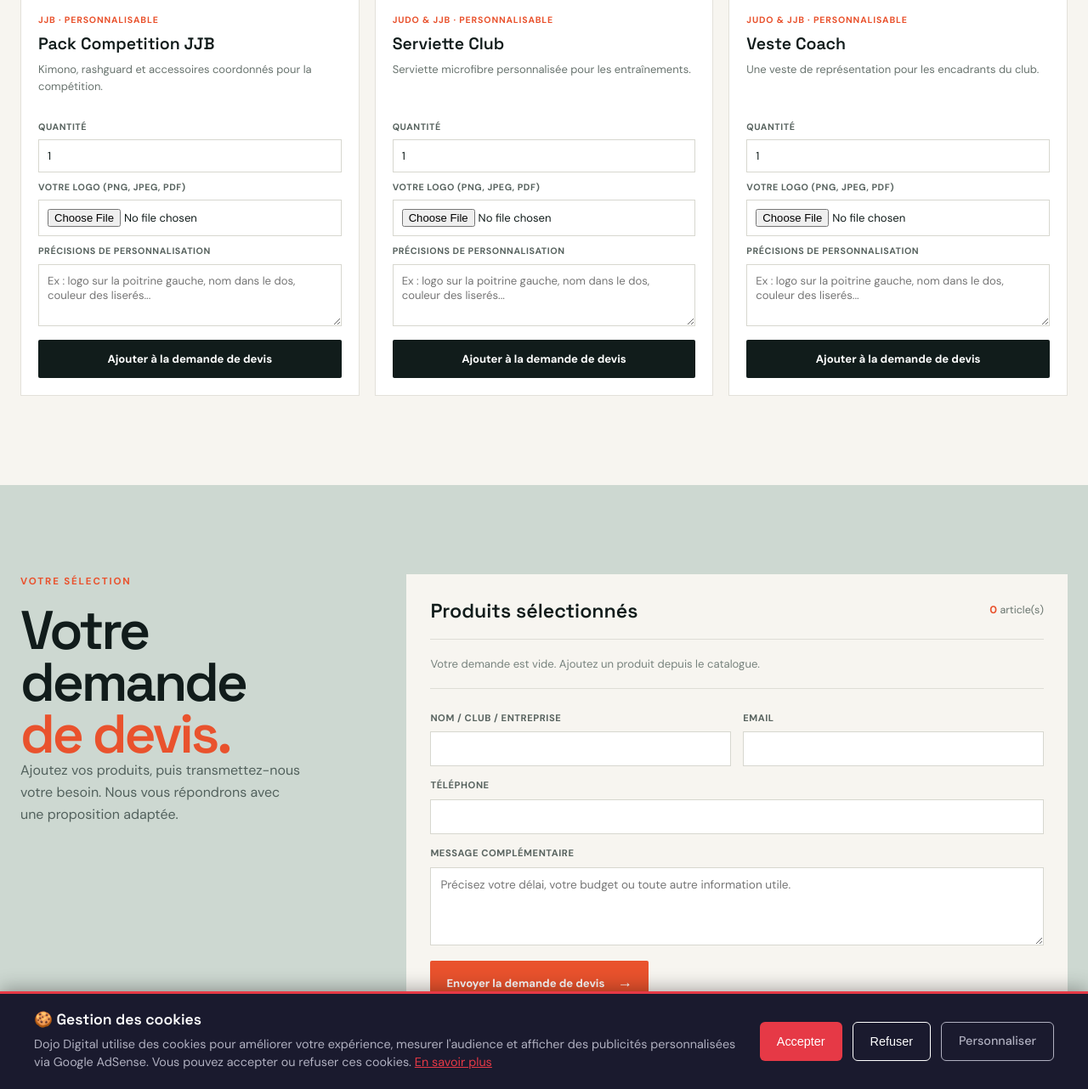
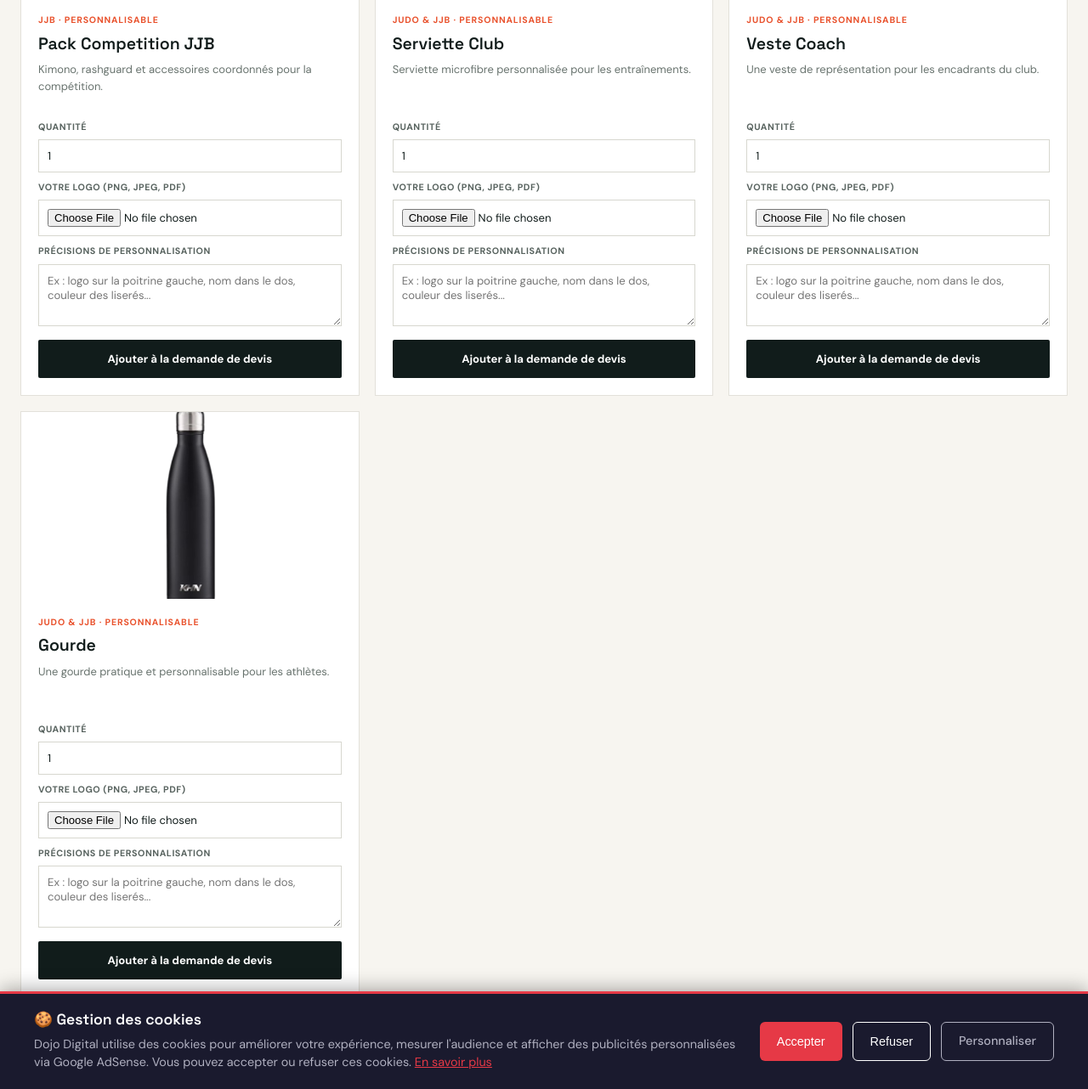
Before and after one commit to Hayykoo4/dojo-digital, a Jekyll site: the page built from index.md, in a window 1280 px wide and 1400 px high, scrolled down 4788 px, cut to the strip 118-1400 px from the top of the window. Shown: the whole strip at 85% size. Built offline with Jekyll 4.4.1, drawn with Linux system fonts in a browser that asks for light colours; part of the change alters nothing that is shown; some of the changed text lies outside the part shown.

Commit message:
Add local Judo product image

```diff
--- a/_data/judo_products.yml
+++ b/_data/judo_products.yml
@@ -1,6 +1,6 @@
 # Modifiez une ligne pour changer un produit Judo/JJB.
 # Format : nom|description|image|categorie
-- "Kimon Judo Modele Club|Kimono robuste pour les entraînements et compétitions.|https://images.unsplash.com/photo-1555597673-b21d5c935865?auto=format&fit=crop&w=800&q=80|Judo"
+- "Kimono Judo Modele Club|Kimono robuste pour les entraînements et compétitions.|https://images.unsplash.com/photo-1555597673-b21d5c935865?auto=format&fit=crop&w=800&q=80|Judo"
 - "Kimono Judo Premium|Toile renforcée et coupe précise pour les clubs exigeants.|https://images.unsplash.com/photo-1555597673-b21d5c935865?auto=format&fit=crop&w=800&q=80|Judo"
 - "Kimono JJB Academy|Un kimono résistant pensé pour les académies de Jiu-jitsu.|https://images.unsplash.com/photo-1547347298-4074fc3086f0?auto=format&fit=crop&w=800&q=80|JJB"
 - "Rashguard Judo JJB|Compression technique et sublimation aux couleurs du club.|https://images.unsplash.com/photo-1517836357463-d25dfeac3438?auto=format&fit=crop&w=800&q=80|Judo & JJB"
@@ -15,3 +15,4 @@
 - "Pack Competition JJB|Kimono, rashguard et accessoires coordonnés pour la compétition.|https://images.unsplash.com/photo-1547347298-4074fc3086f0?auto=format&fit=crop&w=800&q=80|JJB"
 - "Serviette Club|Serviette microfibre personnalisée pour les entraînements.|https://images.unsplash.com/photo-1600185365483-26d7a4cc7519?auto=format&fit=crop&w=800&q=80|Judo & JJB"
 - "Veste Coach|Une veste de représentation pour les encadrants du club.|https://images.unsplash.com/photo-1544966503-7cc5ac882d5f?auto=format&fit=crop&w=800&q=80|Judo & JJB"
+- "Gourde|Une gourde pratique et personnalisable pour les athlètes.|/assets/img/gourdeclass.jpeg|Judo & JJB"
```
Also changed, not shown: assets/img/gourdeclass.jpeg (added).
